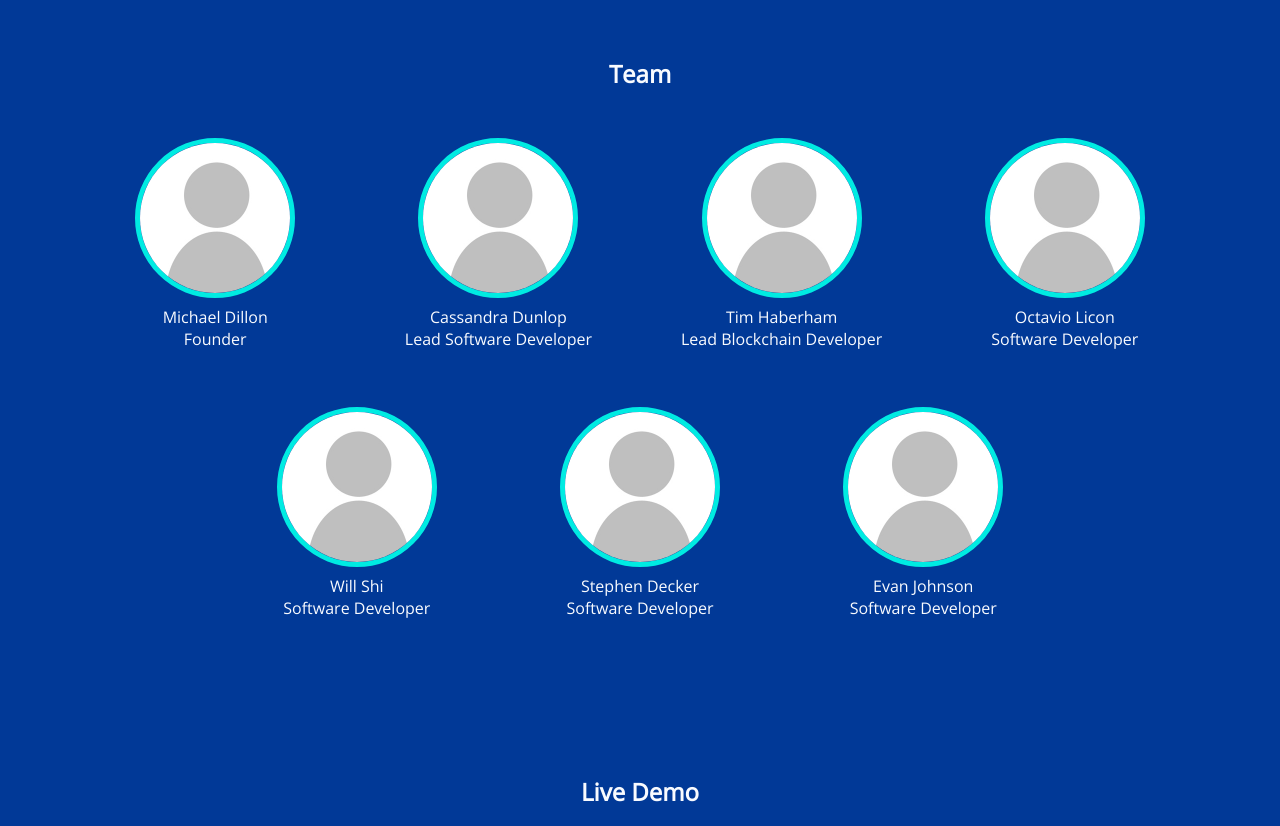
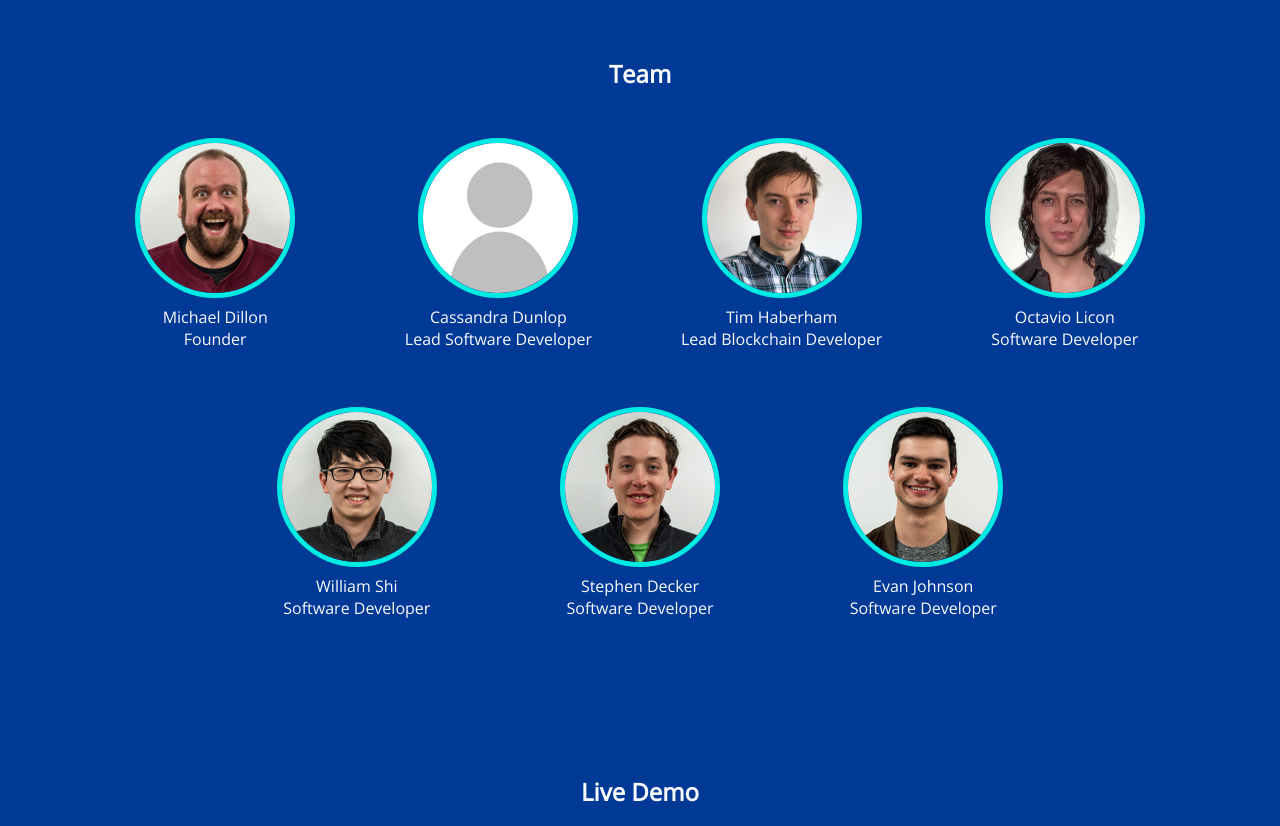
Before and after one commit to gcrow/uberdelta.github.io, a website: page index.html in a window 1280 px wide. Shown: the part 2100-2926 px from the top of the page. Drawn offline with nearby package versions, Linux system fonts and the light colour scheme; grey boxes are pictures that could not be loaded.

Commit message:
add bio pictures

```diff
--- a/index.html
+++ b/index.html
@@ -191,7 +191,7 @@
     <h2 class="shouldAnimate">Team</h2>
     <div class="rgx-grid-layout">
       <div class="rgx-bio-tile shouldAnimate">
-        <img src="../assets/placeholder.jpg" class="rgx-bio-img">
+        <img src="../assets/rengenx_dillon.png" class="rgx-bio-img">
         <div class="rgx-bio-content">
           <div class="rgx-bio-name">Michael Dillon</div>
           <div class="rgx-bio-role">Founder</div>
@@ -205,35 +205,35 @@
         </div>
       </div>
       <div class="rgx-bio-tile shouldAnimate animation-delay-2">
-        <img src="../assets/placeholder.jpg" class="rgx-bio-img">
+        <img src="../assets/rengenx_tim.png" class="rgx-bio-img">
         <div class="rgx-bio-content">
           <div class="rgx-bio-name">Tim Haberham</div>
           <div class="rgx-bio-role">Lead Blockchain Developer</div>
         </div>
       </div>
       <div class="rgx-bio-tile shouldAnimate animation-delay-3">
-        <img src="../assets/placeholder.jpg" class="rgx-bio-img">
+        <img src="../assets/rengenx_octavio.png" class="rgx-bio-img">
         <div class="rgx-bio-content">
           <div class="rgx-bio-name">Octavio Licon</div>
           <div class="rgx-bio-role">Software Developer</div>
         </div>
       </div>
       <div class="rgx-bio-tile shouldAnimate animation-delay-4">
-        <img src="../assets/placeholder.jpg" class="rgx-bio-img">
+        <img src="../assets/rengenx_will.png" class="rgx-bio-img">
         <div class="rgx-bio-content">
-          <div class="rgx-bio-name">Will Shi</div>
+          <div class="rgx-bio-name">William Shi</div>
           <div class="rgx-bio-role">Software Developer</div>
         </div>
       </div>
       <div class="rgx-bio-tile shouldAnimate animation-delay-5">
-        <img src="../assets/placeholder.jpg" class="rgx-bio-img">
+        <img src="../assets/rengenx_stephen.png" class="rgx-bio-img">
         <div class="rgx-bio-content">
           <div class="rgx-bio-name">Stephen Decker</div>
           <div class="rgx-bio-role">Software Developer</div>
         </div>
       </div>
       <div class="rgx-bio-tile shouldAnimate animation-delay-6">
-        <img src="../assets/placeholder.jpg" class="rgx-bio-img">
+        <img src="../assets/rengenx_evan.png" class="rgx-bio-img">
         <div class="rgx-bio-content">
           <div class="rgx-bio-name">Evan Johnson</div>
           <div class="rgx-bio-role">Software Developer</div>
```
Also changed, not shown: assets/rengenx_dillon.png (added), assets/rengenx_evan.png (added), assets/rengenx_octavio.png (added), assets/rengenx_stephen.png (added), assets/rengenx_tim.png (added), assets/rengenx_will.png (added).
